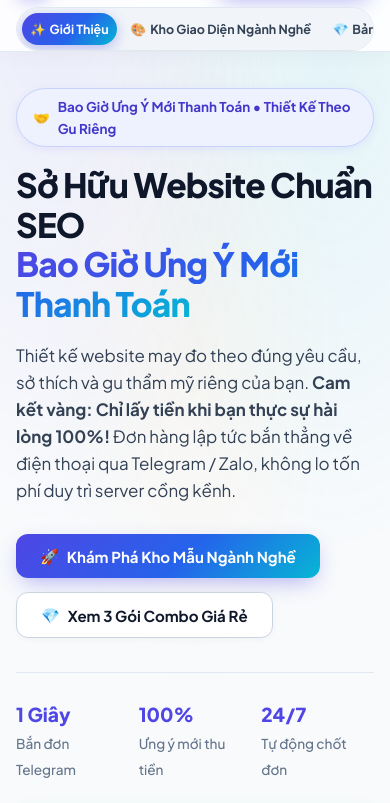
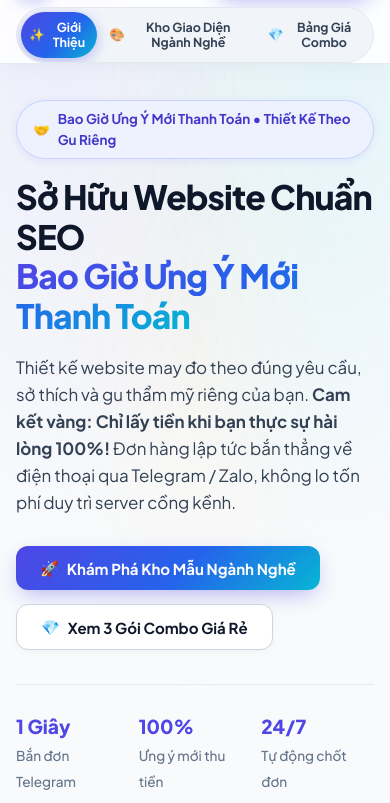
Before and after one commit to tuanno1825-max/ban-web, a plain HTML site: page index.html in a window 390 px wide. Shown: the part 40-843 px from the top of the page. Drawn offline with Linux system fonts and the light colour scheme; a script that the page names is missing.

Commit message:
Fix mobile header tabs layout and F&B active dish badge

```diff
--- a/css/style.css
+++ b/css/style.css
@@ -1547,6 +1547,21 @@ a {
     padding: 0 16px;
   }
 
+  .main-tabs {
+    padding: 4px;
+    gap: 4px;
+  }
+
+  .main-tab-btn {
+    flex: 1 1 auto;
+    padding: 7px 6px;
+    font-size: 0.74rem;
+    gap: 4px;
+    white-space: normal;
+    text-align: center;
+    line-height: 1.2;
+  }
+
   .hero {
     padding: 36px 0 40px;
   }
```
Also changed, not shown: demos/fnb-cafe/index.html (+3 -1 lines).
